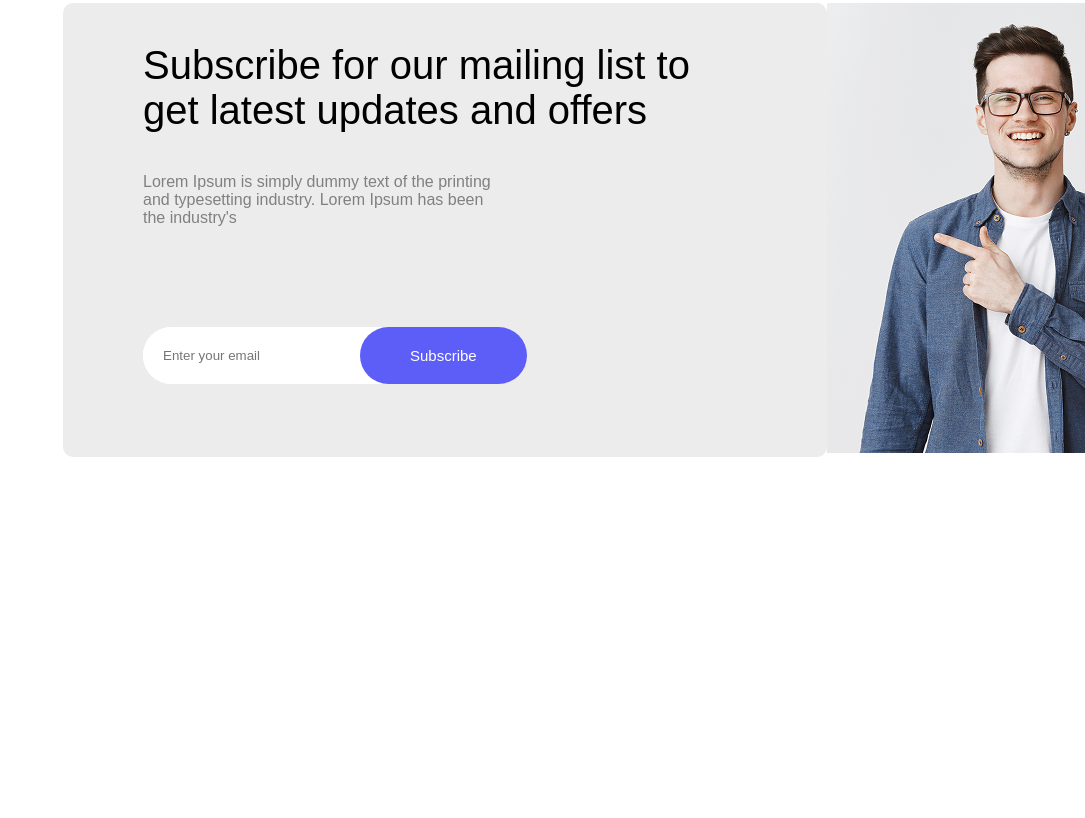
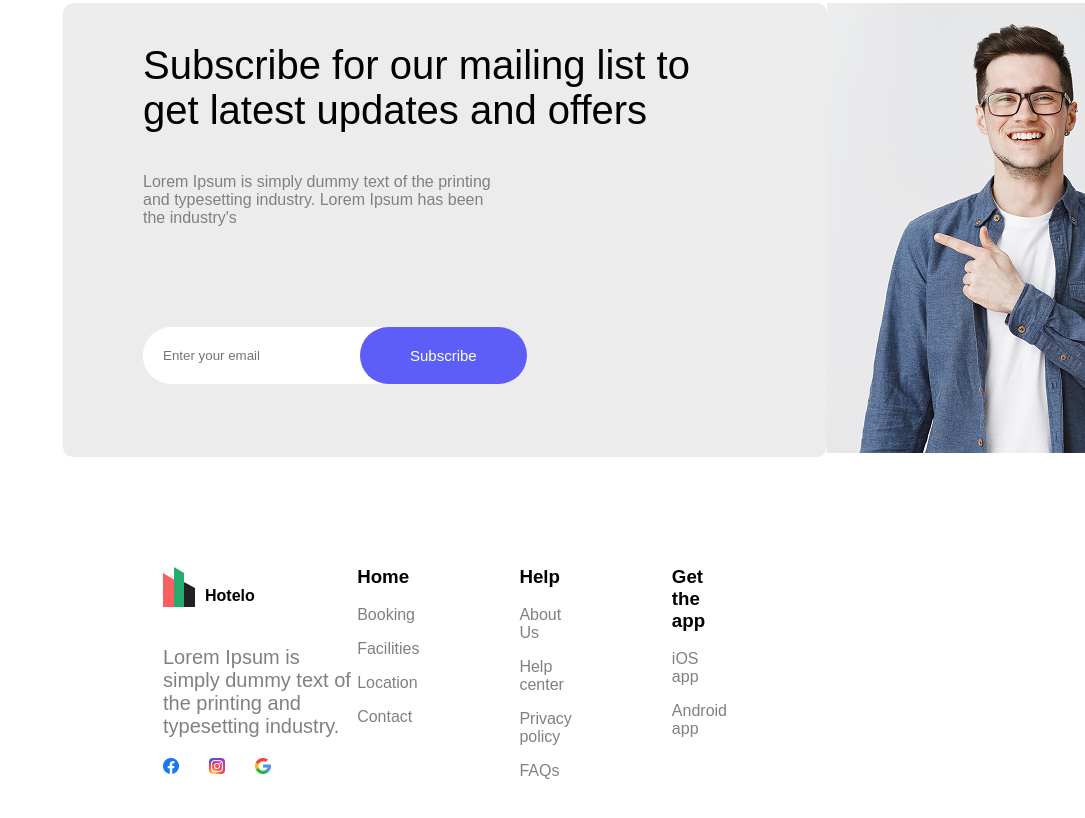
Before and after one commit to umaroo6/Lesson-11, a plain HTML site: page index.html in a window 1280 px wide. Shown: the part 4618-5436 px from the top of the page, without its empty margins (195-1280 px from the left). Before the commit the page ends 5083 px from the top, so only its background shows below. Drawn offline with Linux system fonts and the light colour scheme.

Commit message:
I finished all sections

```diff
--- a/index.html
+++ b/index.html
@@ -314,5 +314,58 @@
         </div>
     </div>
 </div>
+<br>
+<br>
+<br>
+<br>
+<br>
+<div style="display: flex;padding: 0px 100px;justify-content: space-evenly;">
+    <div style="width: 300px;">
+    <div style="display: flex;align-items: center;">
+        <img  src="./Group 17-2.png">
+        <h4 style="margin-top: 40px;margin-left: 10px;" >Hotelo</h4> </div>
+        <div>
+        <p style="font-size: 20px;">Lorem Ipsum is simply dummy text of the printing and typesetting industry.</p>
+        <div style="display: flex;gap: 30px;">
+            <img src="./Group 23.png">
+            <img src="./Group 24.png">
+            <img src="./search 1.png">
+        </div>
+    </div>
+
+    </div>
+
+    <div style="display: flex;gap: 100px;">
+
+    <div>
+        <h3>Home</h3>
+        <p>Booking</p>
+        <p>Facilities</p>
+        <p>Location</p>
+        <p>Contact</p>
+
+    </div>
+
+    <div>
+        <h3>Help</h3>
+        <p>About Us</p>
+        <p>Help center</p>
+        <p>Privacy policy</p>
+        <p>FAQs</p>
+
+    </div>
+
+    <div>
+        <h3>Get the app</h3>
+        <p>iOS app</p>
+        <p>Android app</p>
+
+    </div>
+    </div>
+</div>
+<br>
+<br>
+<br>
+
 </body>
 </html>
```
Also changed, not shown: Group 17-2.png (added), Group 23.png (added), Group 24.png (added), search 1.png (added).
